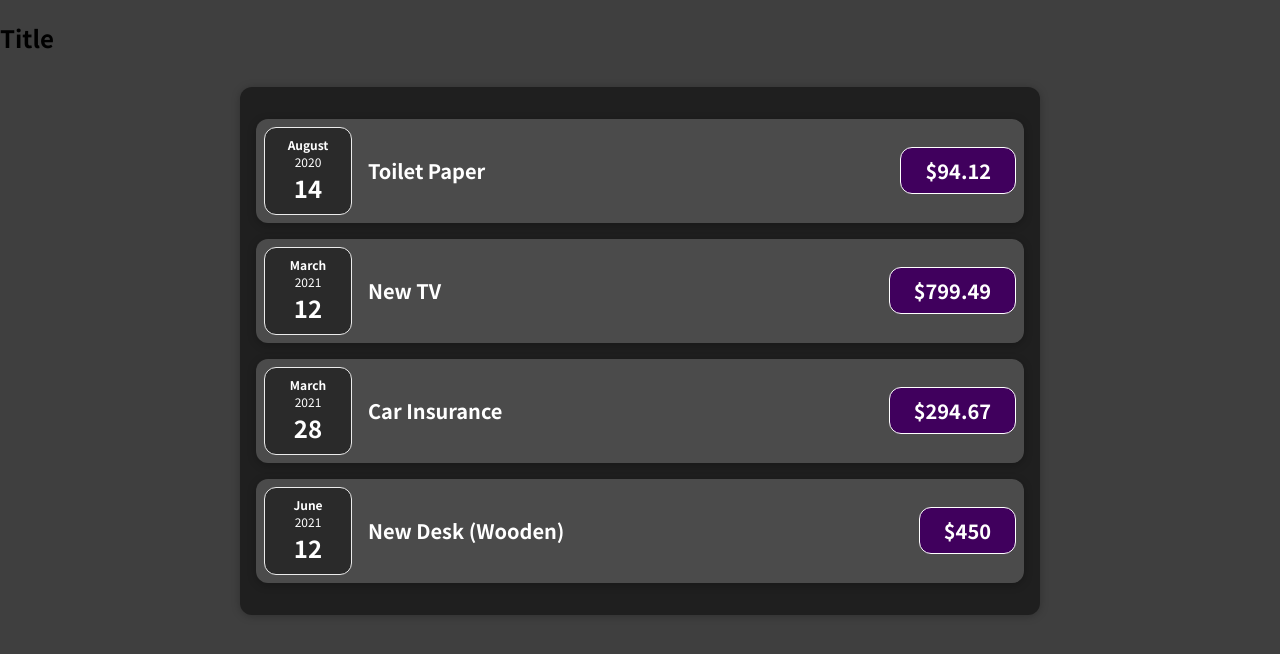
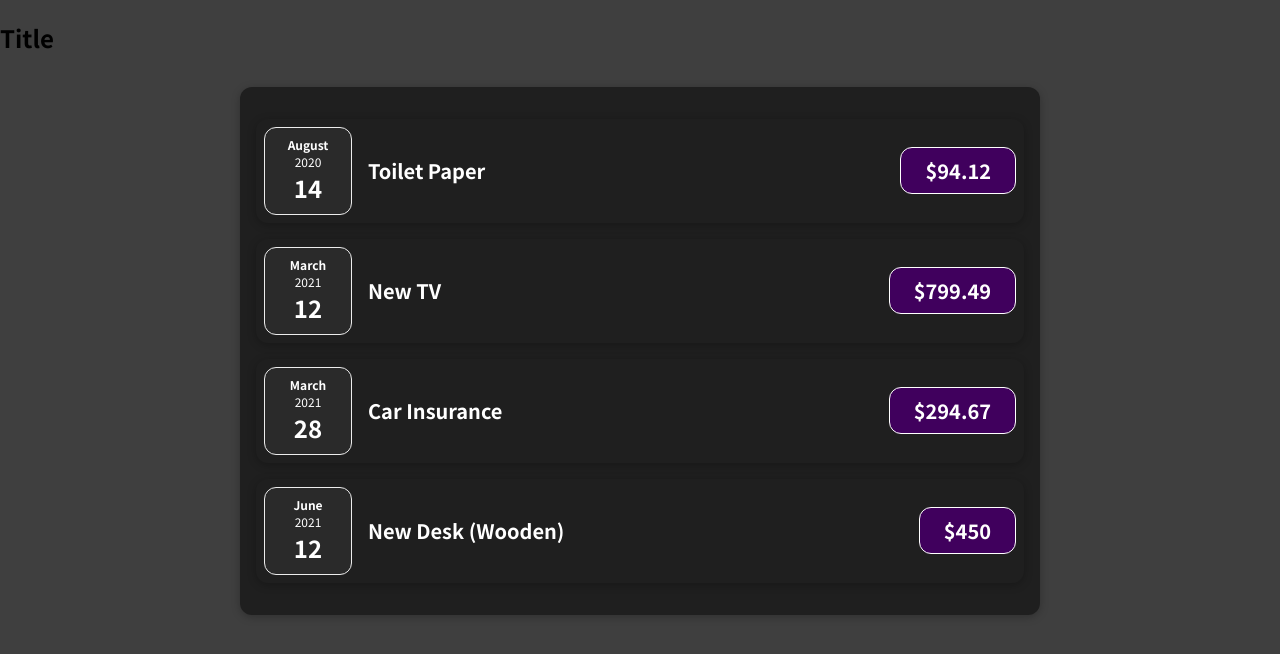
Before and after one commit to RailMazgutov/react-course, a React (Create React App) app: page / in a window 1280 px wide. Shown: the top 654 px of the page. Built offline with nearby package versions, Linux system fonts and the light colour scheme.

Commit message:
feat: card component

```diff
--- /dev/null
+++ b/src/components/Card.css
@@ -0,0 +1,4 @@
+.card {
+    border-radius: 12px;
+    box-shadow: 0 2px 8px rgba(0, 0, 0, 0.25);
+}
--- /dev/null
+++ b/src/components/Card.js
@@ -0,0 +1,9 @@
+import './Card.css'
+
+function Card(props) {
+    const classes = 'card ' + props.className;
+
+    return <div className={classes}>{props.children}</div>
+}
+
+export default Card;
--- a/src/components/ExpenseItem.css
+++ b/src/components/ExpenseItem.css
@@ -2,11 +2,9 @@
     display: flex;
     justify-content: space-between;
     align-items: center;
-    box-shadow: 0 2px 8px rgba(0, 0, 0, 0.25);
     padding: 0.5rem;
     margin: 1rem 0;
     border-radius: 12px;
-    background-color: #4b4b4b;
 }
 
 .expense-item__description {
--- a/src/components/ExpenseItem.js
+++ b/src/components/ExpenseItem.js
@@ -1,15 +1,16 @@
 import './ExpenseItem.css'
 import ExpenseDate from "./ExpenseDate";
+import Card from "./Card";
 
 function ExpenseItem(props) {
     return (
-        <div className='expense-item'>
+        <Card className='expense-item'>
             <ExpenseDate date={props.date}/>
             <div className='expense-item__description'>
                 <h2>{props.title}</h2>
                 <div className='expense-item__price'>${props.amount}</div>
             </div>
-        </div>
+        </Card>
     );
 }
 
--- a/src/components/Expenses.css
+++ b/src/components/Expenses.css
@@ -4,6 +4,4 @@
     margin: 2rem auto;
     width: 50rem;
     max-width: 95%;
-    border-radius: 12px;
-    box-shadow: 0 1px 8px rgba(0, 0, 0, 0.25);
 }
--- a/src/components/Expenses.js
+++ b/src/components/Expenses.js
@@ -1,15 +1,16 @@
 import ExpenseItem from "./ExpenseItem";
 import './Expenses.css'
+import Card from "./Card";
 
 function Expenses(props) {
     const expenses = props.expenses;
     return (
-        <div className='expenses'>
+        <Card className='expenses'>
             <ExpenseItem title={expenses[0].title} amount={expenses[0].amount} date={expenses[0].date}/>
             <ExpenseItem title={expenses[1].title} amount={expenses[1].amount} date={expenses[1].date}/>
             <ExpenseItem title={expenses[2].title} amount={expenses[2].amount} date={expenses[2].date}/>
             <ExpenseItem title={expenses[3].title} amount={expenses[3].amount} date={expenses[3].date}/>
-        </div>
+        </Card>
     )
 }
 
```
